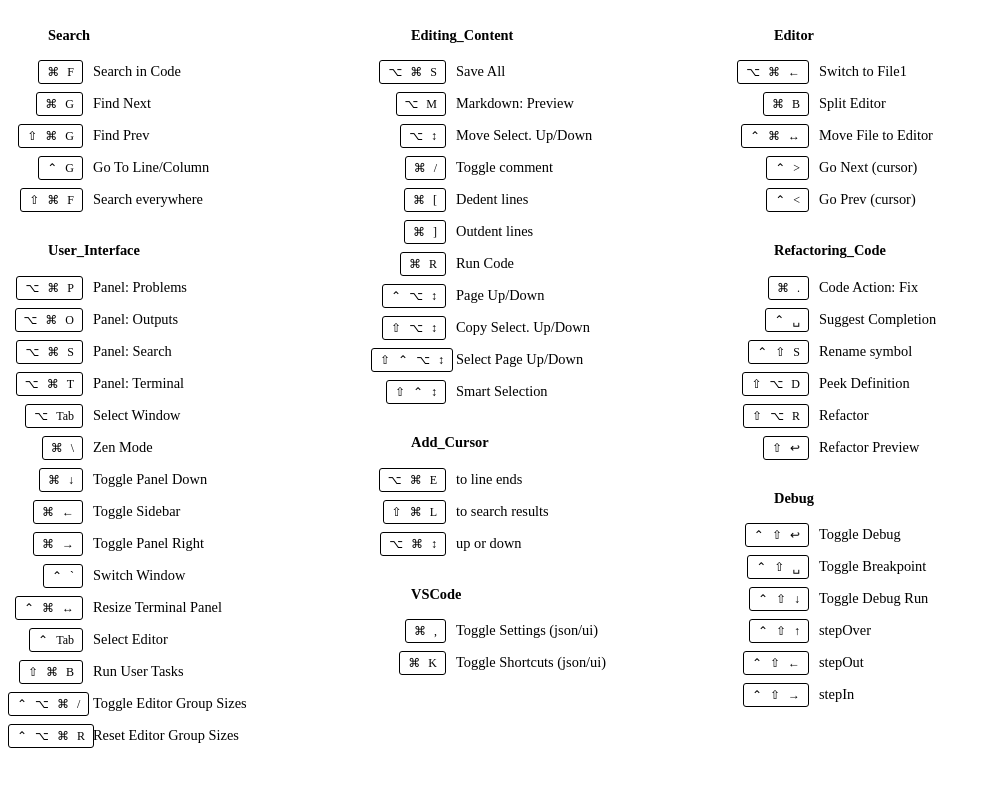
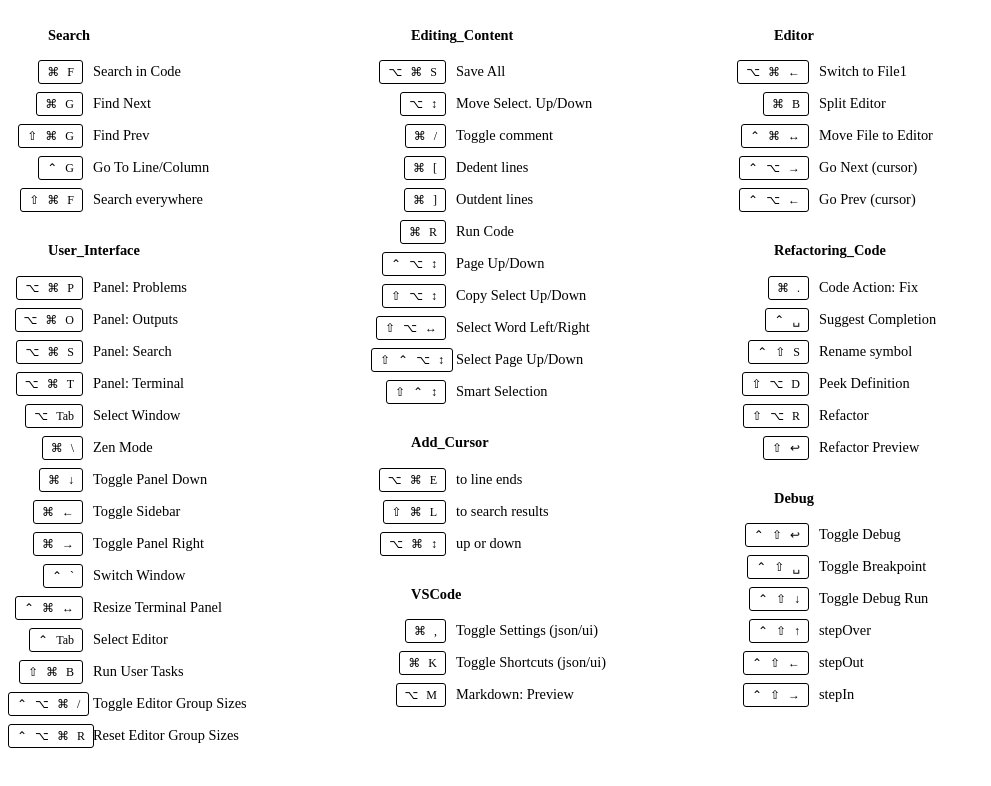
Before and after one commit to butuzov/vsc-keyboard-layout, a plain HTML site: page index.html in a window 1280 px wide. Shown: the whole page, without its empty margins (0-991 px from the left). Drawn offline with nearby package versions, Linux system fonts and the light colour scheme.

Commit message:
feat(keybindings): navigation keys swaped

```diff
--- a/index.html
+++ b/index.html
@@ -125,14 +125,14 @@
 <div class='grid-item'>		<h4>Editing_Content</h4>
 <ol>
 		<li><p class="kbd"><span><kbd>⌥</kbd><kbd>⌘</kbd><kbd>S</kbd></span></p><p class="descr">Save All</p></li>
-		<li><p class="kbd"><span><kbd>⌥</kbd><kbd>M</kbd></span></p><p class="descr">Markdown: Preview</p></li>
 		<li><p class="kbd"><span><kbd>⌥</kbd><kbd>↕</kbd></span></p><p class="descr">Move Select. Up/Down</p></li>
 		<li><p class="kbd"><span><kbd>⌘</kbd><kbd>/</kbd></span></p><p class="descr">Toggle comment</p></li>
 		<li><p class="kbd"><span><kbd>⌘</kbd><kbd>[</kbd></span></p><p class="descr">Dedent lines</p></li>
 		<li><p class="kbd"><span><kbd>⌘</kbd><kbd>]</kbd></span></p><p class="descr">Outdent lines</p></li>
 		<li><p class="kbd"><span><kbd>⌘</kbd><kbd>R</kbd></span></p><p class="descr">Run Code</p></li>
 		<li><p class="kbd"><span><kbd>⌃</kbd><kbd>⌥</kbd><kbd>↕</kbd></span></p><p class="descr">Page Up/Down</p></li>
-		<li><p class="kbd"><span><kbd>⇧</kbd><kbd>⌥</kbd><kbd>↕</kbd></span></p><p class="descr">Copy Select. Up/Down</p></li>
+		<li><p class="kbd"><span><kbd>⇧</kbd><kbd>⌥</kbd><kbd>↕</kbd></span></p><p class="descr">Copy Select Up/Down</p></li>
+		<li><p class="kbd"><span><kbd>⇧</kbd><kbd>⌥</kbd><kbd>↔</kbd></span></p><p class="descr">Select Word Left/Right</p></li>
 		<li><p class="kbd"><span><kbd>⇧</kbd><kbd>⌃</kbd><kbd>⌥</kbd><kbd>↕</kbd></span></p><p class="descr">Select Page Up/Down</p></li>
 		<li><p class="kbd"><span><kbd>⇧</kbd><kbd>⌃</kbd><kbd>↕</kbd></span></p><p class="descr">Smart Selection</p></li>
 </ol>
@@ -142,8 +142,8 @@
 		<li><p class="kbd"><span><kbd>⌥</kbd><kbd>⌘</kbd><kbd>←</kbd></span></p><p class="descr">Switch to File1</p></li>
 		<li><p class="kbd"><span><kbd>⌘</kbd><kbd>B</kbd></span></p><p class="descr">Split Editor</p></li>
 		<li><p class="kbd"><span><kbd>⌃</kbd><kbd>⌘</kbd><kbd>↔</kbd></span></p><p class="descr">Move File to Editor</p></li>
-		<li><p class="kbd"><span><kbd>⌃</kbd><kbd>></kbd></span></p><p class="descr">Go Next (cursor)</p></li>
-		<li><p class="kbd"><span><kbd>⌃</kbd><kbd><</kbd></span></p><p class="descr">Go Prev (cursor)</p></li>
+		<li><p class="kbd"><span><kbd>⌃</kbd><kbd>⌥</kbd><kbd>→</kbd></span></p><p class="descr">Go Next (cursor)</p></li>
+		<li><p class="kbd"><span><kbd>⌃</kbd><kbd>⌥</kbd><kbd>←</kbd></span></p><p class="descr">Go Prev (cursor)</p></li>
 </ol>
 </div>
 <div class='grid-item'>		<h4>User_Interface</h4>
@@ -196,6 +196,7 @@
 <ol>
 		<li><p class="kbd"><span><kbd>⌘</kbd><kbd>,</kbd></span></p><p class="descr">Toggle Settings (json/ui)</p></li>
 		<li><p class="kbd"><span><kbd>⌘</kbd><kbd>K</kbd></span></p><p class="descr">Toggle Shortcuts (json/ui)</p></li>
+		<li><p class="kbd"><span><kbd>⌥</kbd><kbd>M</kbd></span></p><p class="descr">Markdown: Preview</p></li>
 </ol>
 </div></div>
 </div>
```
Also changed, not shown: 1 other file.
